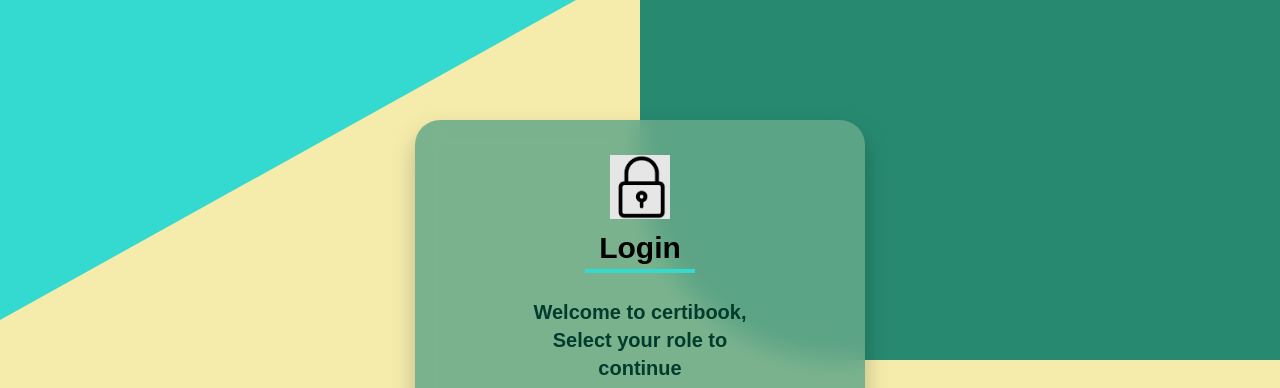
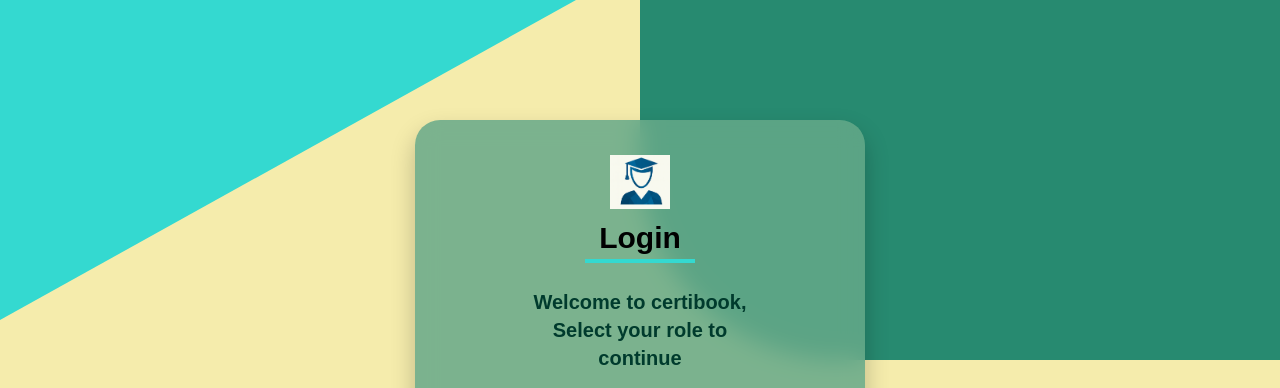
Before and after one commit to DavindersinghWork/CertibookWebsiteMains, a website: page roles.html in a window 1280 px wide. Shown: the top 388 px of the page. Drawn offline with Linux system fonts and the light colour scheme.

Commit message:
Update roles.html

```diff
--- a/roles.html
+++ b/roles.html
@@ -14,7 +14,7 @@
 <div class="container">
 
   <div class="login-icon">
-    <img src="Screenshot 2025-11-22 235934.png">
+    <img src="StudentIcon.png">
   </div>
 
   <h1>Login</h1>
```
